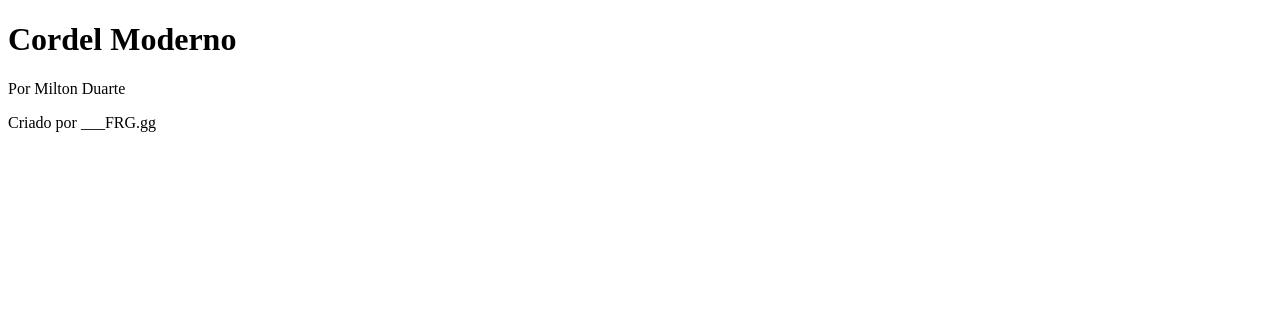
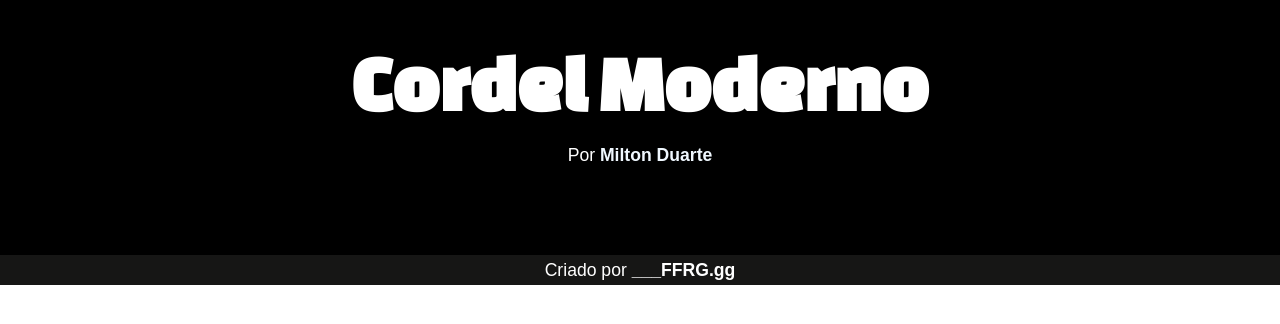
Before and after one commit to eujoao-maciel/projeto-cordel, a plain HTML site: page index.html in a window 1280 px wide. Drawn offline with Linux system fonts and the light colour scheme.

Commit message:
header, main

```diff
--- a/index.html
+++ b/index.html
@@ -9,8 +9,8 @@
 </head>
 <body>
     <header>
-        <h1>Cordel Moderno</h1>
-        <p>Por Milton Duarte</p>
+        <h1 id="title">Cordel         Moderno</h1>
+        <p id="sub-title">Por <a href="https://www.recantodasletras.com.br/poesias/3186743"  target="_blank" rel="external" id="link">Milton Duarte</a></p>
     </header>
 
     <main>
@@ -18,7 +18,7 @@
     </main>
 
     <footer>
-        <p>Criado por ___FRG.gg</p>
+        <p id="site-maker">Criado por <a href="https://www.instagram.com/eujoao_lms/" target="_blank" rel="external" id="maker">___FFRG.gg</a></p>
     </footer>
 </body>
 </html>
--- a/style/style.css
+++ b/style/style.css
@@ -0,0 +1,69 @@
+
+@import url('https://fonts.googleapis.com/css2?family=Changa+One&display=swap');
+
+:root {
+    --font-bold:'Changa One';
+    --font-normal:'arial',sans-serif;
+}
+
+* {
+    margin: 0px;
+    padding: 0px;
+}
+
+header {
+    height: 255px;
+    background-color: black;
+}
+
+#title {
+    color: white;
+    text-align: center;
+    font-family: var(--font-bold);
+    font-size: 5em;
+    padding-top:40px ;
+}
+
+#sub-title {
+    color: white;
+    text-align: center;
+    font: normal 1.1em var(--font-normal);
+    padding-top: 20px;
+}
+
+#link {
+    color: aliceblue;
+    text-decoration: none;
+    font-weight: 800;
+}
+
+#link:hover {
+    text-decoration-line: underline;
+}
+
+
+
+
+
+
+footer {
+    height: 30px;
+    background-color: rgb(22, 22, 21);
+}
+
+#site-maker {
+    color: white;
+    text-align: center;
+    padding-top: 5px;
+    font: normal 500 1.1em var(--font-normal);
+}
+
+#maker {
+    text-decoration: none;
+    color: white;
+    font-weight: 550;
+}
+
+#maker:hover {
+    text-decoration-line:underline ;
+}
```
